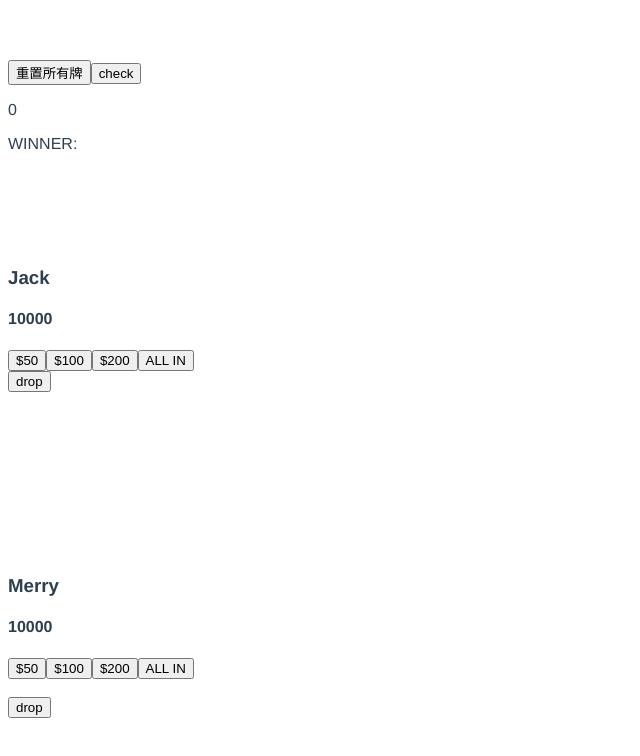
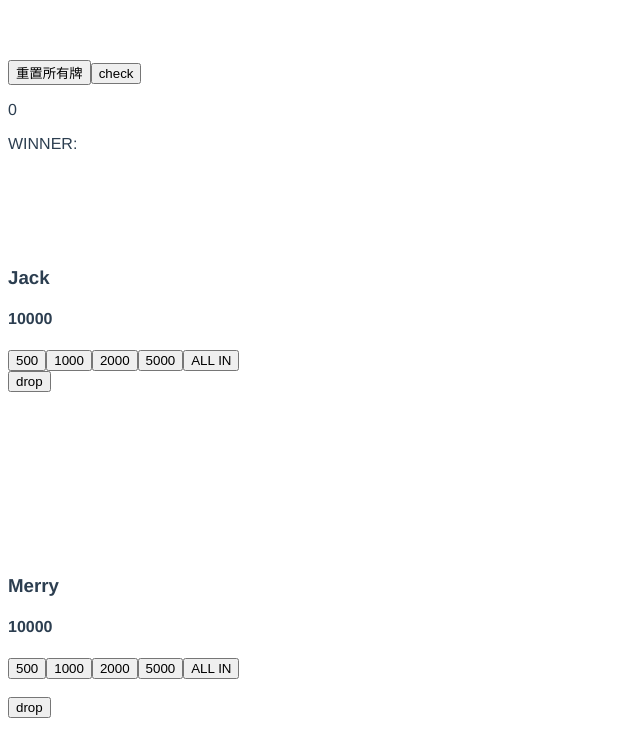
Before and after one commit to Zillionnn/FiveCardStud, a Vue app in the folder fivecardstud/: page / in a window 1280 px wide. Shown: the top 756 px of the page, without its empty margins (0-640 px from the left). Built offline with nearby package versions, Linux system fonts and the light colour scheme.

Commit message:
正确下注逻辑

```diff
--- a/fivecardstud/src/App.vue
+++ b/fivecardstud/src/App.vue
@@ -17,9 +17,10 @@
     <div class="playerDesk">
       <h3>{{player1.name}}</h3><h4>{{player1.chips}}</h4>
       <div class="buttons" v-show="betStatus1">
-        <button v-on:click="player1Bet(50)">$50</button>
-        <button v-on:click="player1Bet(100)">$100</button>
-        <button v-on:click="player1Bet(200)">$200</button>
+        <button v-on:click="player1Bet(500)">500</button>
+        <button v-on:click="player1Bet(1000)">1000</button>
+        <button v-on:click="player1Bet(2000)">2000</button>
+        <button v-on:click="player1Bet(5000)">5000</button>
         <button v-on:click="player1Bet('max')">ALL IN</button>
         <br/></div>
         <button v-on:click="player1Follow()" id="player1Follow" v-show="followStatus1">follow</button>
@@ -42,9 +43,11 @@
     <div class="playerDesk">
       <h3>{{player2.name}}</h3><h4>{{player2.chips}}</h4>
       <div class="buttons" v-show="betStatus2">
-        <button v-on:click="player2Bet(50)">$50</button>
-        <button v-on:click="player2Bet(100)">$100</button>
-        <button v-on:click="player2Bet(200)">$200</button>
+        <button v-on:click="player2Bet(500)">500</button>
+        <button v-on:click="player2Bet(1000)">1000</button>
+        <button v-on:click="player2Bet(2000)">2000</button>
+        <button v-on:click="player2Bet(5000)">5000</button>
+
         <button v-on:click="player2Bet('max')">ALL IN</button>
       </div>
         <br/>
@@ -118,9 +121,11 @@
 
       /*初始化所有牌*/
       getAll: function () {
-        var VueObj = this;
-    //    document.getElementById('sendCard').removeAttribute("disabled");
+        if(this.player1.chips!=0 && this.player2.chips!=0){
         this.x = false;
+
+
+
         this.player1CurrentBet=0;
           this.player2CurrentBet=0;
 
@@ -134,7 +139,10 @@
 
         this.totalBet = 0;
 
-
+        }
+        else{
+          alert("SOME ONE HAS NO  CHIPS");
+        }
       },
 
       /*给2个人发牌*/
@@ -249,9 +257,12 @@
       },
 
       player1Bet: function (chips) {
+        if(chips>this.player1.chips) {
+          chips = this.player1.chips;
+        }
           if (chips > this.player2CurrentBet &&(this.player2CurrentBet!=0) ) {
           this.player1CurrentBet=chips;
-          this.player1.chips -= chips;
+          this.player1.setChips(this.player1.chips - chips);
           this.totalBet += chips;
 
           this.betStatus1=false;
@@ -266,45 +277,52 @@
         if (chips == 'max') {
           chips = this.player1.chips;
         }
-          this.player1.chips -= chips;
+          this.player1.setChips(this.player1.chips - chips);
           this.player1CurrentBet = chips;
           this.totalBet += chips;
           this.betStatus1=false;
           this.betStatus2=true;
+        this.followStatus1=false;
         this.followStatus2=true;
 
+        this.doStatus1 = true;
+        this.checkStatusSendCard();
 
-        this.doStatus1 = true;
-
-        this.checkStatusSendCard();
       },
 
       player2Bet: function (chips) {
-        if (chips > this.player1CurrentBet &&( this.player1CurrentBet!=0)) {
-          this.player2.chips -= chips;
+        if(chips>this.player2.chips) {
+          chips = this.player2.chips;
+        }
+
+          if (chips > this.player1CurrentBet && (this.player1CurrentBet != 0)) {
             this.player2CurrentBet = chips;
+            this.player2.setChips(this.player2.chips - chips);
             this.totalBet += chips;
 
-          this.betStatus2=false;
-          this.betStatus1=false;
+            this.betStatus2 = false;
+            this.betStatus1 = false;
             this.followStatus1 = true;
             this.followStatus2 = false;
 
-         this.doStatus1=false;
-          this.doStatus2=true;
-          return ;
-        }else       if (chips == 'max') {
+            this.doStatus1 = false;
+            this.doStatus2 = true;
+            return;
+          }
+          if (chips == 'max') {
             chips = this.player2.chips;
           }
-          this.player2.chips -= chips;
+          this.player2.setChips(this.player2.chips - chips);
           this.player2CurrentBet = chips;
           this.totalBet += chips;
+          this.betStatus2 = false;
+          this.betStatus1 = true;
+          this.followStatus1 = true;
+          this.followStatus2 = true;
 
-          this.betStatus2=false;
-          this.betStatus1=true;
-          this.followStatus1=true;
           this.doStatus2 = true;
           this.checkStatusSendCard();
+
       },
 
       player1Follow: function () {
@@ -312,8 +330,8 @@
         this.player1Bet(followChips);
         this.followStatus1 = false;
 
-        this.doStatus1 = true;
         this.checkStatusSendCard();
+
       },
 
       player2Follow: function () {
@@ -321,13 +339,14 @@
         this.player2Bet(followChips);
 
         this.followStatus2 = false;
-
-        this.doStatus2 = true;
         this.checkStatusSendCard();
       },
 
       checkStatusSendCard: function () {
-        if (this.doStatus1 && this.doStatus2) {
+        if (this.doStatus1==true && this.doStatus2==true) {
+          this.player1CurrentBet=0;
+          this.player2CurrentBet=0;
+
           if (this.player1.cards.length == 5) {
             this.checkValue();
           }else{
--- a/fivecardstud/src/assets/js/Player.js
+++ b/fivecardstud/src/assets/js/Player.js
@@ -25,7 +25,10 @@ export function Player() {
     };
 
     this.setChips = function (chips) {
-        this.chips += chips;
+      this.chips = chips;
+      if(this.chips<0){
+        this.chips=0;
+      }
     };
 
     this.getChips = function () {
```
Lines whose indentation alone changed are shown as unchanged.
